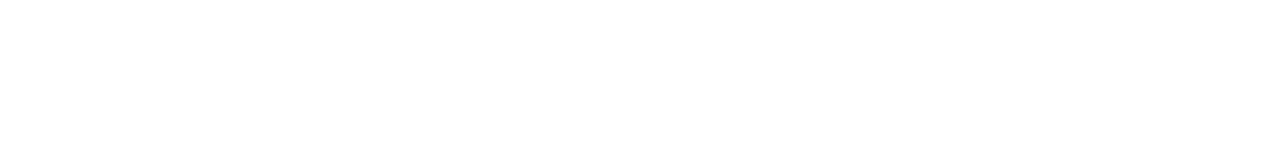
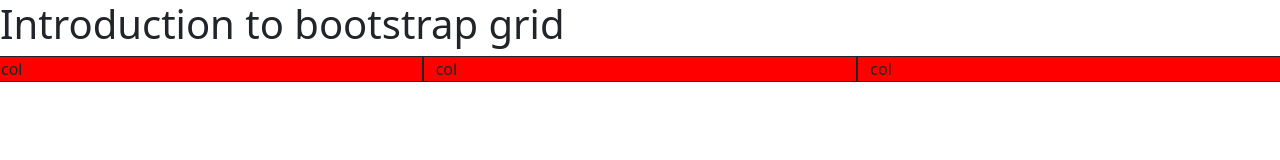
Before and after one commit to MariasCraft/FirstBootstrapExercise, a plain HTML site: page index.html in a window 1280 px wide. Drawn offline with nearby package versions, Linux system fonts and the light colour scheme.

Commit message:
added h1 and div with a class row and another div class with a class col and added a bg color red with a border 1px solid

```diff
--- a/index.html
+++ b/index.html
@@ -5,8 +5,20 @@
     <meta http-equiv="X-UA-Compatible" content="IE=edge">
     <meta name="viewport" content="width=device-width, initial-scale=1.0">
     <title>Bootstrap Exercise</title>
+
+    <link href="https://cdn.jsdelivr.net/npm/bootstrap@5.0.2/dist/css/bootstrap.min.css" rel="stylesheet" integrity="sha384-EVSTQN3/azprG1Anm3QDgpJLIm9Nao0Yz1ztcQTwFspd3yD65VohhpuuCOmLASjC" crossorigin="anonymous">
+
+
 </head>
 <body>
+    <h1>Introduction to bootstrap grid</h1>
+    <div class="row">
+        <div class="col" style="background-color: red; border: 1px solid;">col</div>
+        <div class="col" style="background-color: red; border: 1px solid;">col</div>
+        <div class="col" style="background-color: red; border: 1px solid;">col</div>
+    </div>
+
+    <script src="https://cdn.jsdelivr.net/npm/bootstrap@5.0.2/dist/js/bootstrap.bundle.min.js" integrity="sha384-MrcW6ZMFYlzcLA8Nl+NtUVF0sA7MsXsP1UyJoMp4YLEuNSfAP+JcXn/tWtIaxVXM" crossorigin="anonymous"></script>
 
 </body>
 </html>
```
